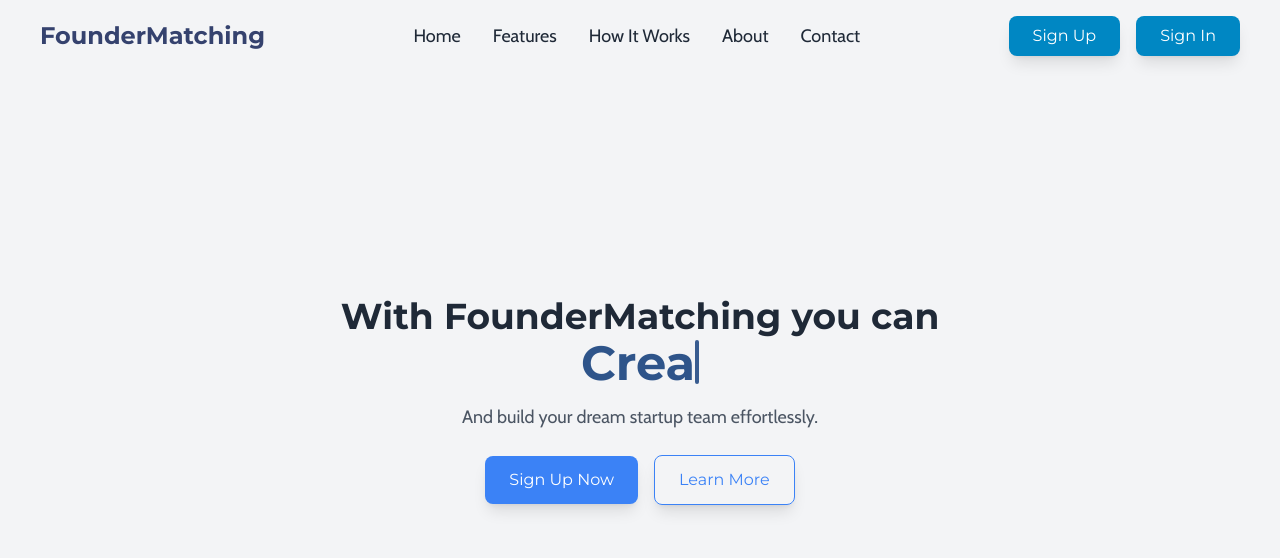
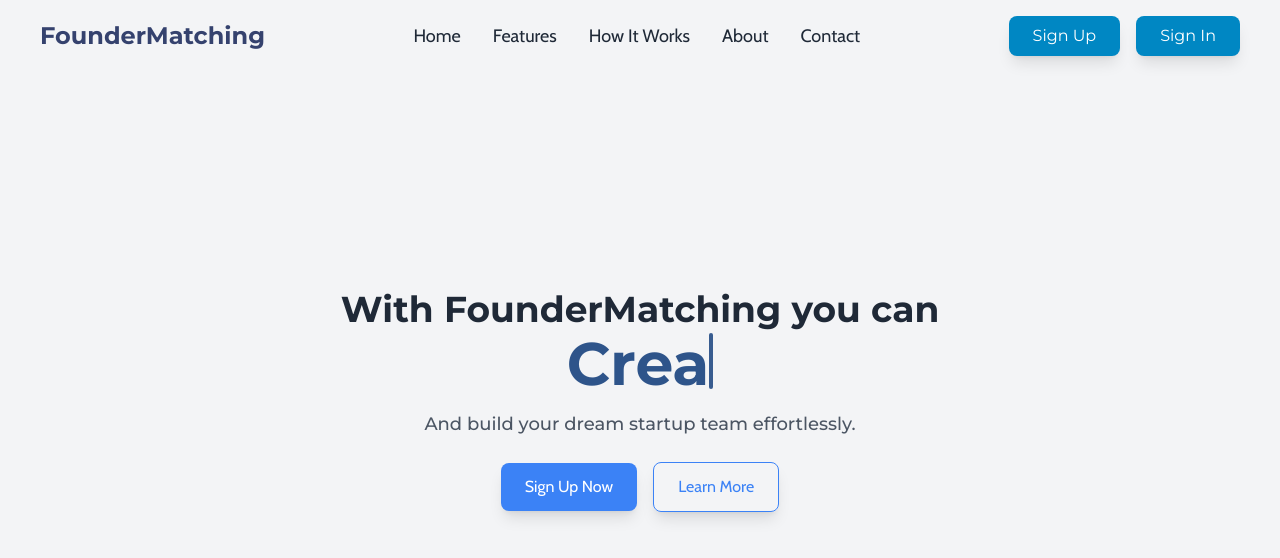
Before and after one commit to HARDeConstruction/FounderMatching, a Next.js app in the folder frontend/: page / in a window 1280 px wide. Shown: the top 558 px of the page. Built offline with nearby package versions, Linux system fonts and the light colour scheme.

Commit message:
[FEAT] Chage color and font of the landing page - hero section

```diff
--- a/frontend/src/components/landing-page/Header.tsx
+++ b/frontend/src/components/landing-page/Header.tsx
@@ -38,7 +38,7 @@ const Header = () => {
               <motion.a
                 key={index}
                 href={`#${item.toLowerCase().replace(/ /g, "-")}`}
-                className="text-lg cursor-pointer transition-colors duration-300 hover:text-blue-500"
+                className="text-lg cursor-pointer transition-colors duration-300 hover:text-[#0087C3]"
               >
                 {item}
               </motion.a>
@@ -46,7 +46,7 @@ const Header = () => {
           )}
         </div>
 
-         {/* CTA Button */}
+        {/* CTA Button */}
         <div className="flex flex-row space-x-4 ml-auto">
           <motion.button
             whileHover={{ scale: 1.1 }}
--- a/frontend/src/components/landing-page/HeroSection.tsx
+++ b/frontend/src/components/landing-page/HeroSection.tsx
@@ -21,21 +21,21 @@ const HeroSection = () => {
             backspaceSpeed={50}
             delayBetweenWords={1000}
           />
-        <p className="mt-4 text-lg text-gray-600 font-cabin">
+        <p className="mt-4 text-lg text-gray-600 font-medium">
           And build your dream startup team effortlessly.
         </p>
         <div className="mt-6 space-x-4">
           <motion.button
             whileHover={{ scale: 1.1 }}
             whileTap={{ scale: 0.9 }}
-            className="bg-blue-500 text-white px-6 py-3 rounded-lg shadow-lg"
+            className="bg-blue-500 text-white px-6 py-3 rounded-lg shadow-lg font-cabin"
           >
             Sign Up Now
           </motion.button>
           <motion.button
             whileHover={{ scale: 1.1 }}
             whileTap={{ scale: 0.9 }}
-            className="border border-blue-500 text-blue-500 px-6 py-3 rounded-lg shadow-lg"
+            className="border border-blue-500 text-blue-500 px-6 py-3 rounded-lg shadow-lg font-cabin"
           >
             Learn More
           </motion.button>
--- a/frontend/src/components/ui/typewriter-effect.tsx
+++ b/frontend/src/components/ui/typewriter-effect.tsx
@@ -57,7 +57,7 @@ export const TypewriterEffectWithBackspace = ({
   return (
     <div
       className={cn(
-        "text-base sm:text-xl md:text-3xl lg:text-5xl font-bold text-center",
+        "text-base md:text-4xl lg:text-6xl font-bold text-center",
         className
       )}
     >
@@ -75,7 +75,7 @@ export const TypewriterEffectWithBackspace = ({
           repeatType: "reverse",
         }}
         className={cn(
-          "inline-block rounded-sm w-[4px] h-5 md:h-6 lg:h-11 bg-blue-500 translate-y-1",
+          "inline-block rounded-sm w-[4px] h-5 md:h-6 lg:h-14 bg-blue-500 translate-y-1",
           cursorClassName
         )}
       ></motion.span>
```
